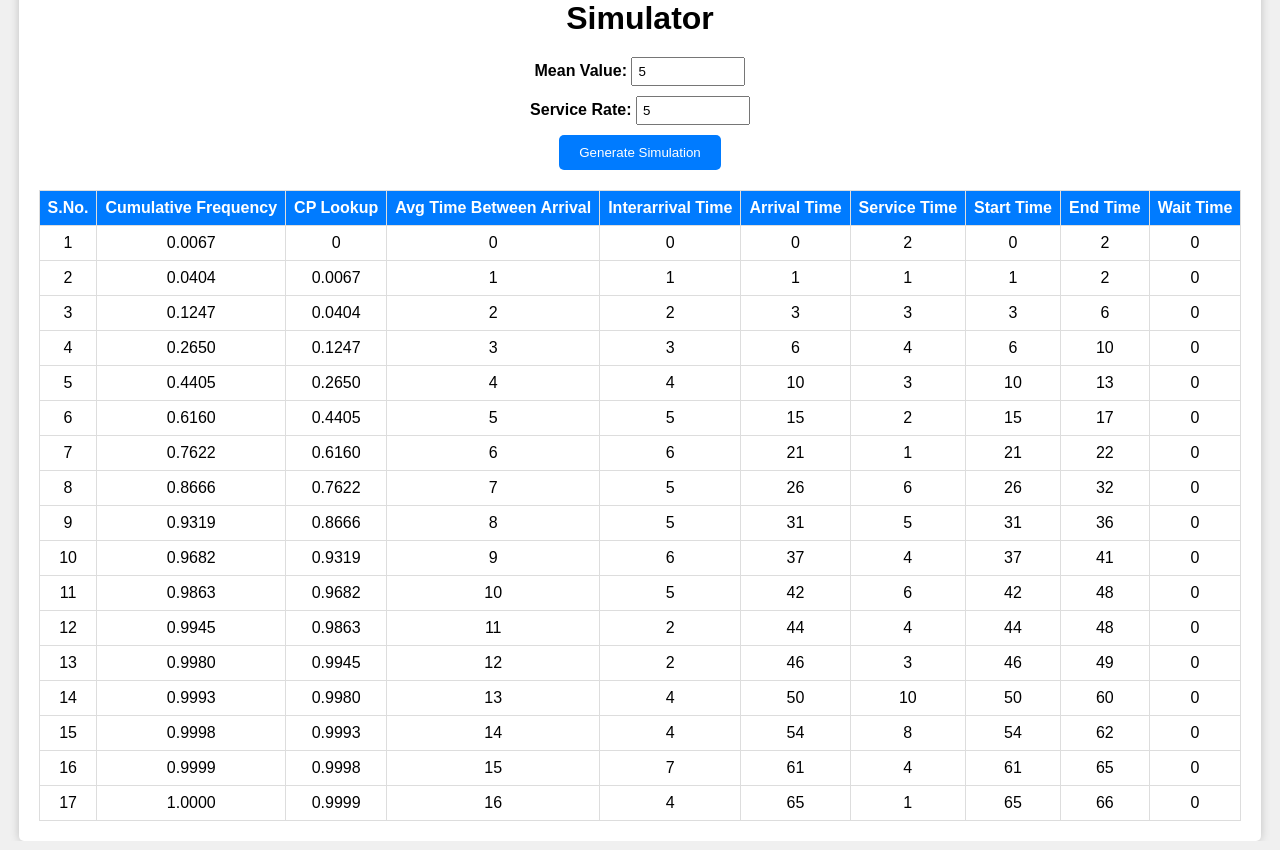
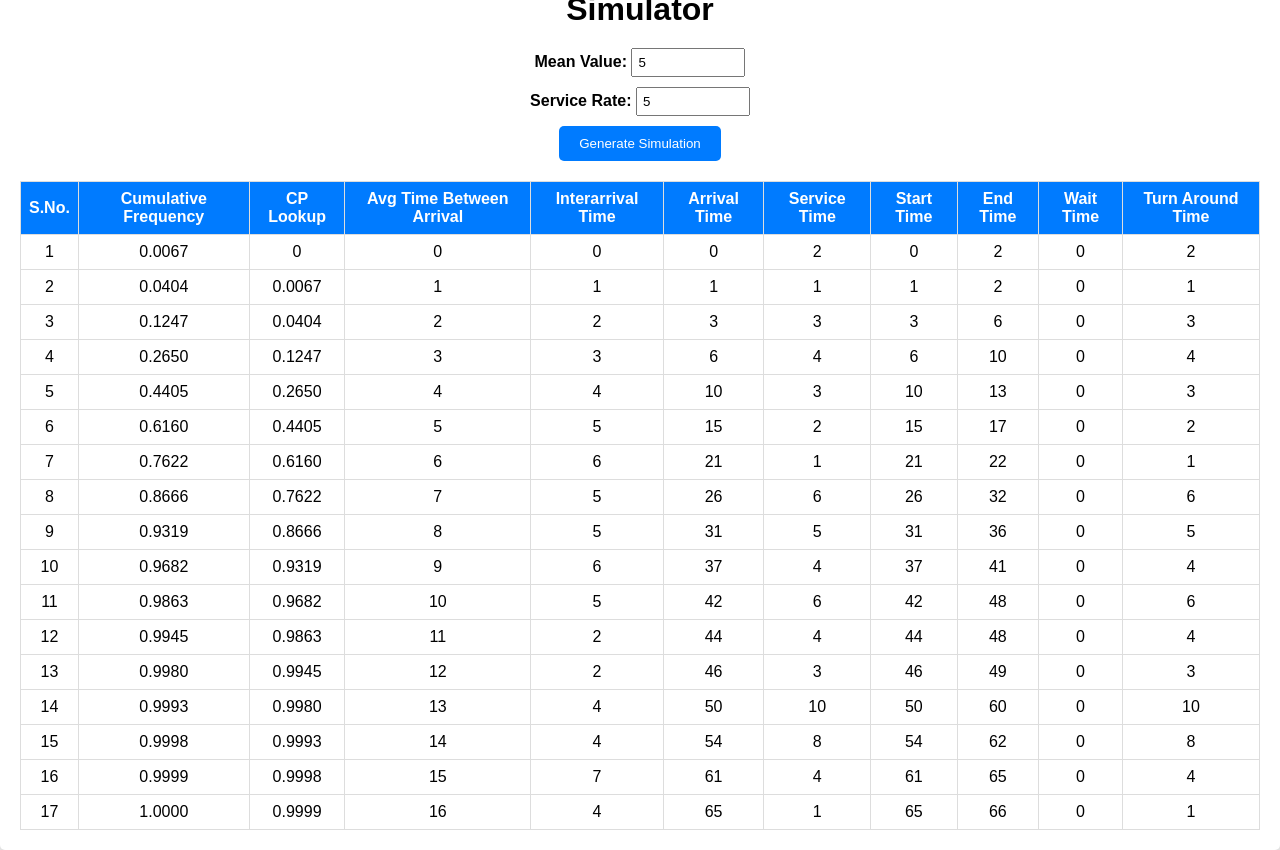
Before and after one commit to mahmed-eng/Simulator, a plain HTML site: page index.html in a window 1280 px wide. Both pictures are taken after typing "5", "5" into the empty fields and a click on the button "Generate Simulation". Drawn offline with Linux system fonts and the light colour scheme.

Commit message:
Turn Around Time Updation

```diff
--- a/index.html
+++ b/index.html
@@ -105,7 +105,7 @@
                 const mean = parseFloat(document.getElementById("mean").value);
                 const serviceRate = parseFloat(document.getElementById("serviceRate").value);
                 let resultText = "";
-                let tableHtml = "<table><tr><th>S.No.</th><th>Cumulative Frequency</th><th>CP Lookup</th><th>Avg Time Between Arrival</th><th>Interarrival Time</th><th>Arrival Time</th><th>Service Time</th><th>Start Time</th><th>End Time</th><th>Wait Time</th></tr>";
+                let tableHtml = "<table><tr><th>S.No.</th><th>Cumulative Frequency</th><th>CP Lookup</th><th>Avg Time Between Arrival</th><th>Interarrival Time</th><th>Arrival Time</th><th>Service Time</th><th>Start Time</th><th>End Time</th><th>Wait Time</th><th>Turn Around Time</th></tr>";
 
                 let Lookupvalues = {}; // Object to store Avg Time Between Arrival with corresponding CP Lookup
 
@@ -139,7 +139,9 @@
 
                         if (serviceTime > 0.5) {
                             serviceTime = Math.round(serviceTime);
-                            tableHtml += `<tr><td>${x + 1}</td><td>${cumulativeFrequency.toFixed(4)}</td><td>${cpLookup}</td><td>${avgTimeBetweenArrival}</td><td>${interarrivalTime}</td><td>${arrivalTime}</td><td>${serviceTime}</td><td>${arrivalTime}</td><td>${arrivalTime + serviceTime}</td><td>${arrivalTime - interarrivalPrevious}</td></tr>`;
+                            let endTime = arrivalTime + serviceTime;
+                            let turnAroundTime = endTime - arrivalTime;
+                            tableHtml += `<tr><td>${x + 1}</td><td>${cumulativeFrequency.toFixed(4)}</td><td>${cpLookup}</td><td>${avgTimeBetweenArrival}</td><td>${interarrivalTime}</td><td>${arrivalTime}</td><td>${serviceTime}</td><td>${arrivalTime}</td><td>${endTime}</td><td>${arrivalTime - interarrivalPrevious}</td><td>${turnAroundTime}</td></tr>`;
                         }
 
                         x++;
```
